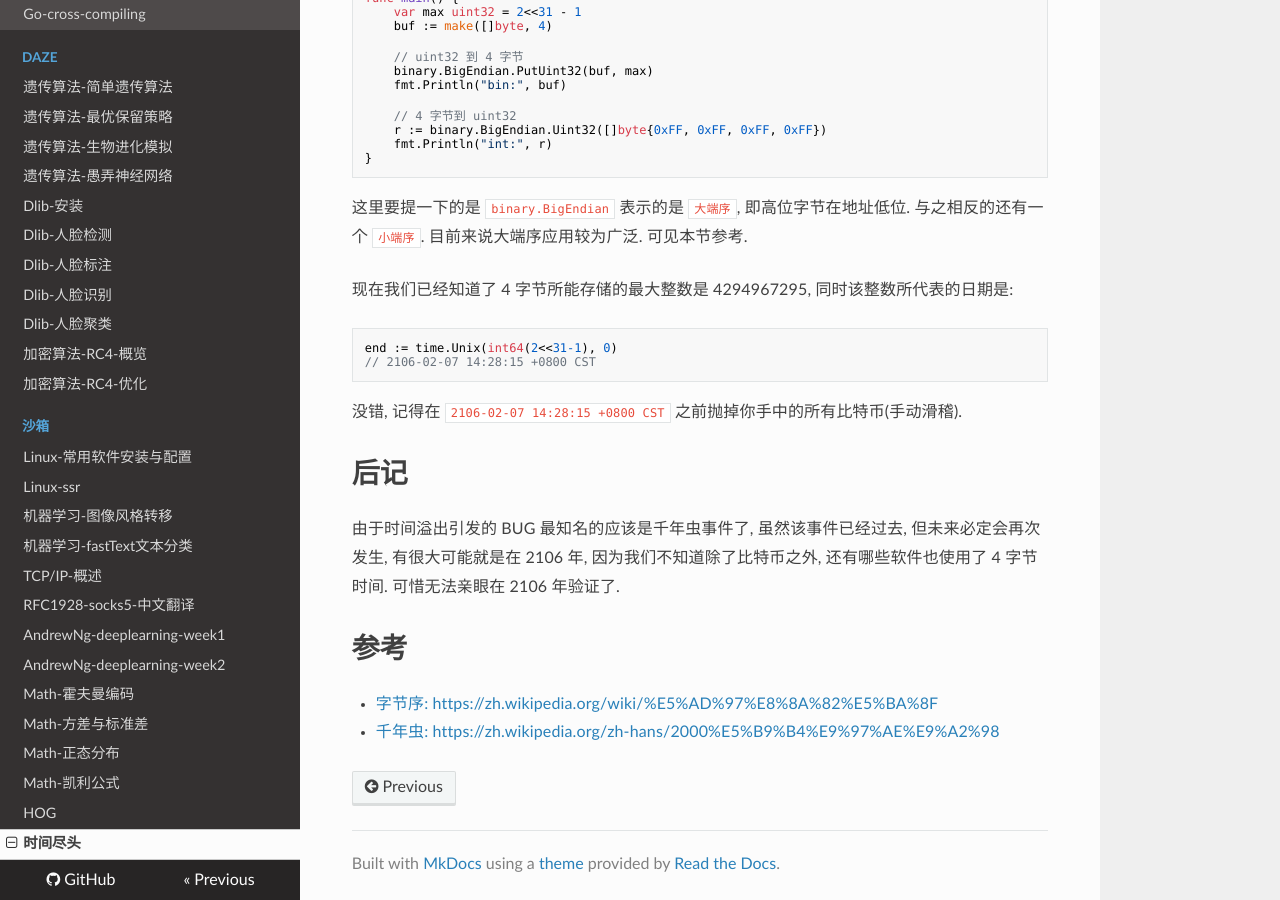
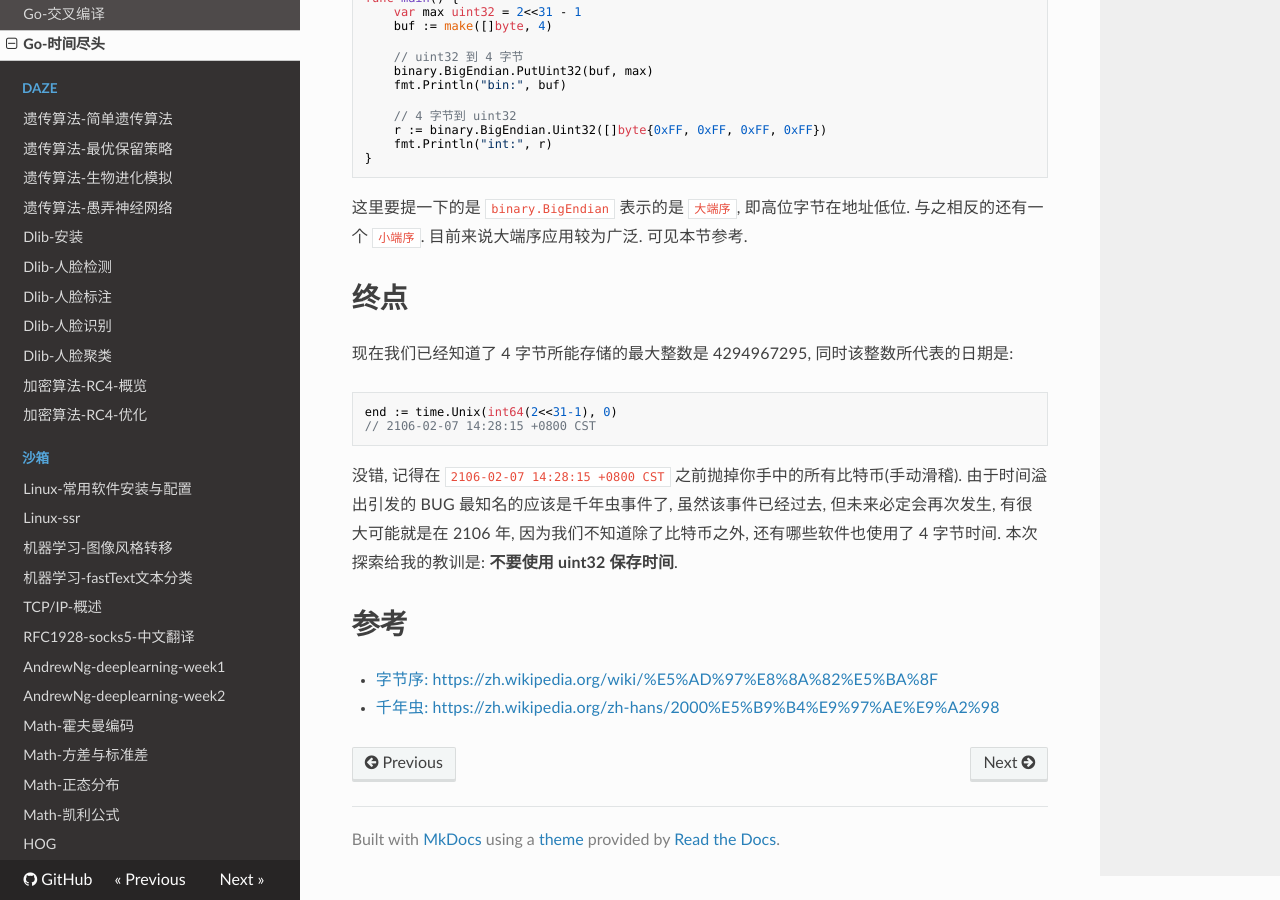
Before and after one commit to J14032016/accu, an MkDocs documentation site: the page built from docs/content/go/end_of_time.md, in a window 1280 px wide and 900 px high, scrolled down 921 px. Built offline with MkDocs 1.6.1, drawn with Linux system fonts in a browser that asks for light colours; nearby versions of some CDN libraries; old or Windows-style settings are respelled for this version of MkDocs.

Commit message:
2018-01-31 09:52:55

````diff
--- a/docs/content/end_of_time.md
+++ b/docs/content/go/end_of_time.md
@@ -49,6 +49,8 @@ func main() {
 
 这里要提一下的是 `binary.BigEndian` 表示的是 `大端序`, 即高位字节在地址低位. 与之相反的还有一个 `小端序`. 目前来说大端序应用较为广泛. 可见本节参考.
 
+# 终点
+
 现在我们已经知道了 4 字节所能存储的最大整数是 4294967295, 同时该整数所代表的日期是:
 
 ```go
@@ -56,11 +58,7 @@ end := time.Unix(int64(2<<31-1), 0)
 // 2106-02-07 14:28:15 +0800 CST
 ```
 
-没错, 记得在 `2106-02-07 14:28:15 +0800 CST` 之前抛掉你手中的所有比特币(手动滑稽).
-
-# 后记
-
-由于时间溢出引发的 BUG 最知名的应该是千年虫事件了, 虽然该事件已经过去, 但未来必定会再次发生, 有很大可能就是在 2106 年, 因为我们不知道除了比特币之外, 还有哪些软件也使用了 4 字节时间. 可惜无法亲眼在 2106 年验证了.
+没错, 记得在 `2106-02-07 14:28:15 +0800 CST` 之前抛掉你手中的所有比特币(手动滑稽). 由于时间溢出引发的 BUG 最知名的应该是千年虫事件了, 虽然该事件已经过去, 但未来必定会再次发生, 有很大可能就是在 2106 年, 因为我们不知道除了比特币之外, 还有哪些软件也使用了 4 字节时间. 本次探索给我的教训是: **不要使用 uint32 保存时间**.
 
 # 参考
 - [字节序: https://zh.wikipedia.org/wiki/%E5%AD%97%E8%8A%82%E5%BA%8F](https://zh.wikipedia.org/wiki/%E5%AD%97%E8%8A%82%E5%BA%8F)
--- a/mkdocs.yml
+++ b/mkdocs.yml
@@ -61,7 +61,8 @@ pages:
         - Go-socket: content/go/socket.md
         - Go-tls: content/go/tls.md
         - Go-socks-version-5: content/go/socks5.md
-        - Go-cross-compiling: content/go/cross_compiling.md
+        - Go-交叉编译: content/go/cross_compiling.md
+        - Go-时间尽头: content/go/end_of_time.md
 - Daze:
         - 遗传算法-简单遗传算法: content/daze/ga/sga.md
         - 遗传算法-最优保留策略: content/daze/ga/sga_optret.md
@@ -88,4 +89,3 @@ pages:
         - Math-正态分布: content/normal_distribution.md
         - Math-凯利公式: content/kelly_formula.md
         - HOG: content/hog.md
-        - 时间尽头: content/end_of_time.md
````
